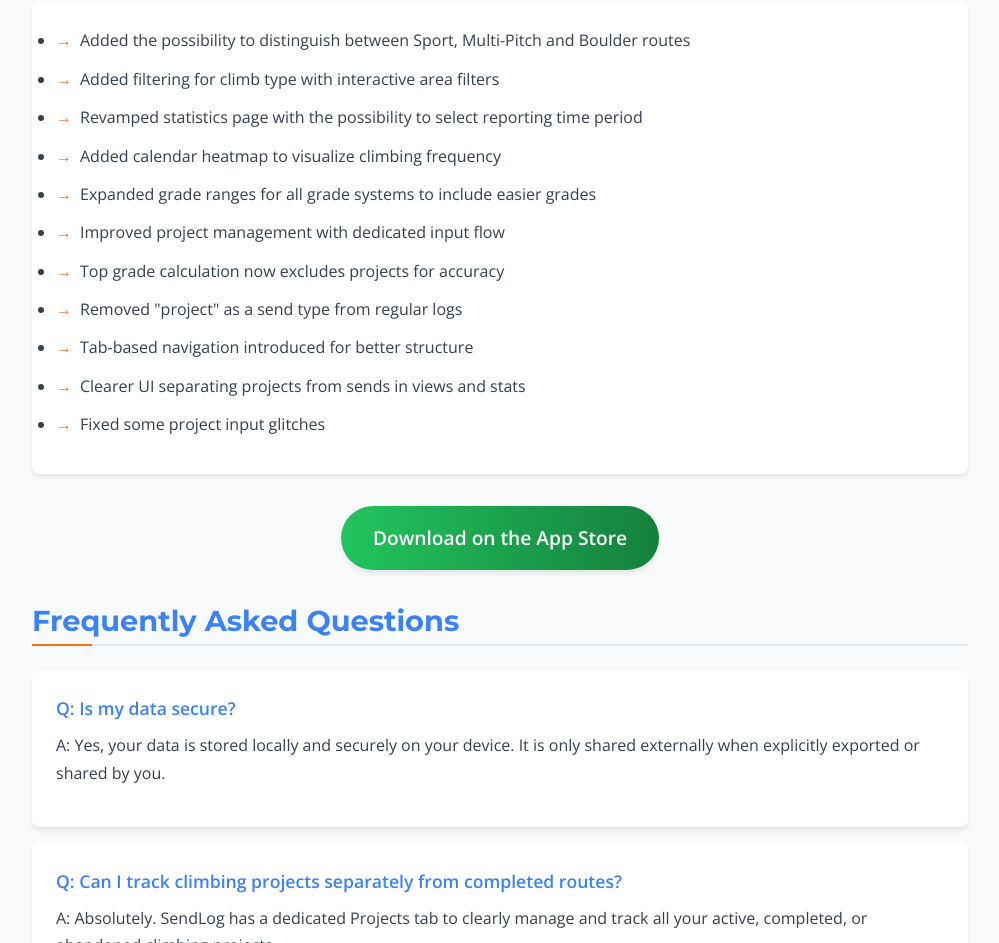
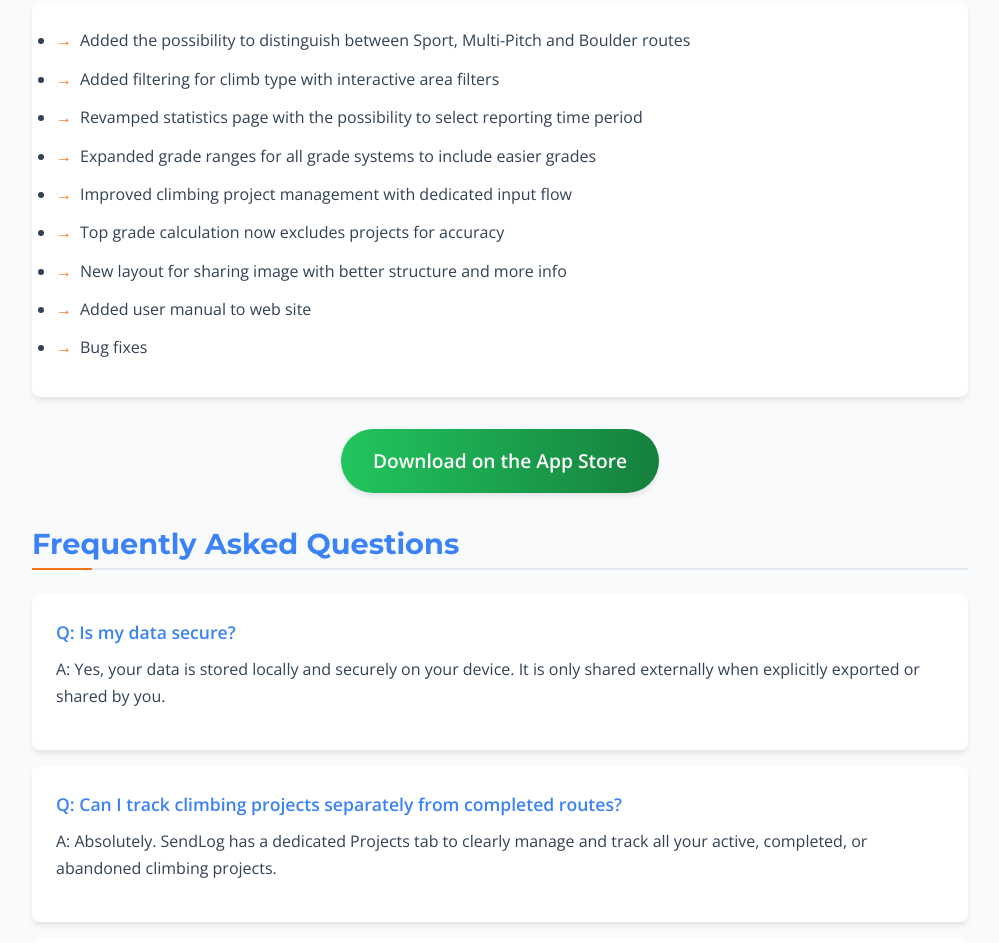
Before and after one commit to rruzitschka/rruzitschka.github.io, a plain HTML site: page index.html in a window 1280 px wide. Shown: the part 2096-3039 px from the top of the page, without its empty margins (140-1139 px from the left). Drawn offline with nearby package versions, Linux system fonts and the light colour scheme.

Commit message:
Update index.html

```diff
--- a/index.html
+++ b/index.html
@@ -101,14 +101,12 @@
             <li>Added the possibility to distinguish between Sport, Multi-Pitch and Boulder routes</li>
             <li>Added filtering for climb type with interactive area filters</li>
             <li>Revamped statistics page with the possibility to select reporting time period</li>
-            <li>Added calendar heatmap to visualize climbing frequency</li>
             <li>Expanded grade ranges for all grade systems to include easier grades</li>
-            <li>Improved project management with dedicated input flow</li>
+            <li>Improved climbing project management with dedicated input flow</li>
             <li>Top grade calculation now excludes projects for accuracy</li>
-            <li>Removed "project" as a send type from regular logs</li>
-            <li>Tab-based navigation introduced for better structure</li>
-            <li>Clearer UI separating projects from sends in views and stats</li>
-            <li>Fixed some project input glitches</li>
+            <li>New layout for sharing image with better structure and more info</li>
+            <li>Added user manual to web site</li>
+            <li>Bug fixes</li>
         </ul>
     </div>
 
```
